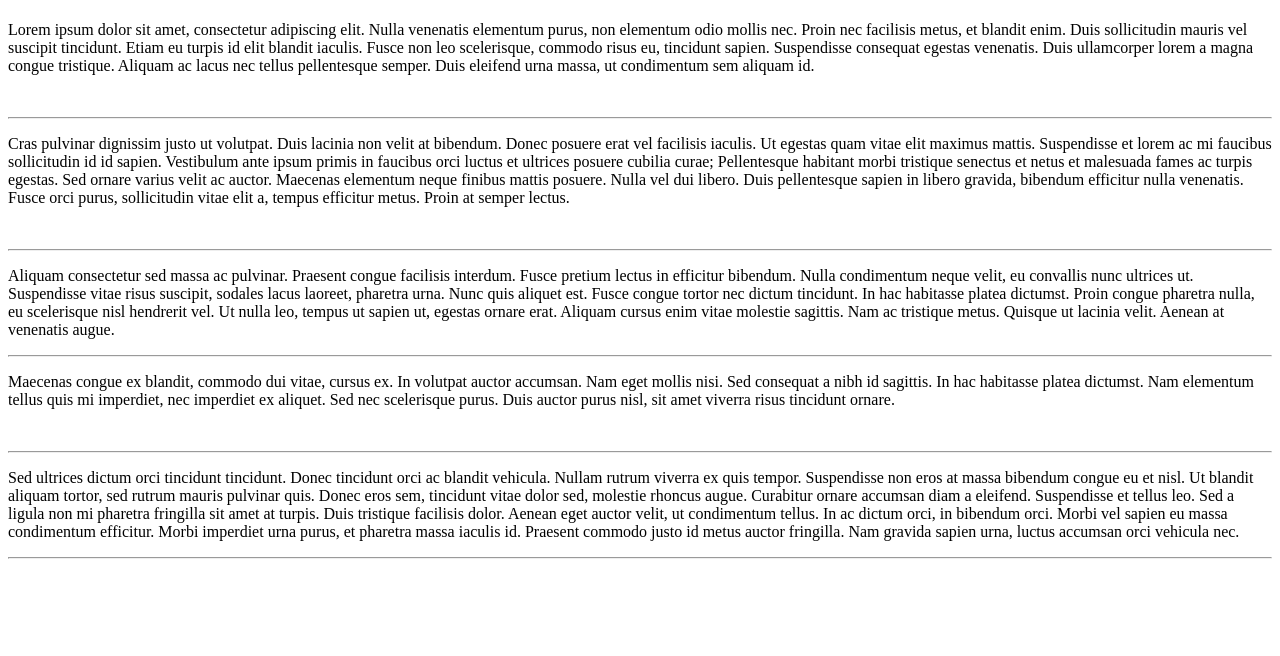
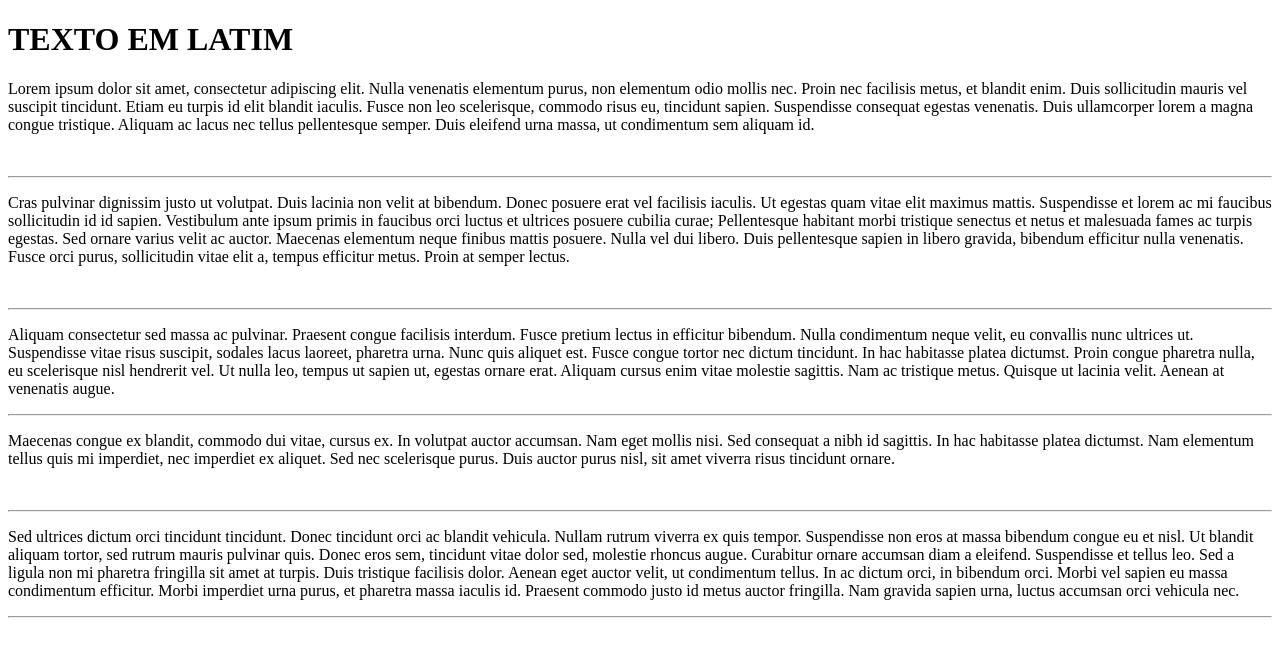
Before and after one commit to 1TDSJ-21/exercicio-fixacao, a plain HTML site: page index.html in a window 1280 px wide. Drawn offline with Linux system fonts and the light colour scheme.

Commit message:
Adicionado o Texto

```diff
--- a/index.html
+++ b/index.html
@@ -6,7 +6,7 @@
         <title>EXERCÍCIO-FIXAÇÃO</title>
     </head>
     <body>
-        <h1></h1>
+        <h1>TEXTO EM LATIM</h1>
         <p> Lorem ipsum dolor sit amet, consectetur adipiscing elit. Nulla venenatis elementum purus, non elementum odio mollis nec. Proin nec facilisis metus, et blandit enim.
             Duis sollicitudin mauris vel suscipit tincidunt. Etiam eu turpis id elit blandit iaculis.
             Fusce non leo scelerisque, commodo risus eu, tincidunt sapien. Suspendisse consequat egestas venenatis.
```
